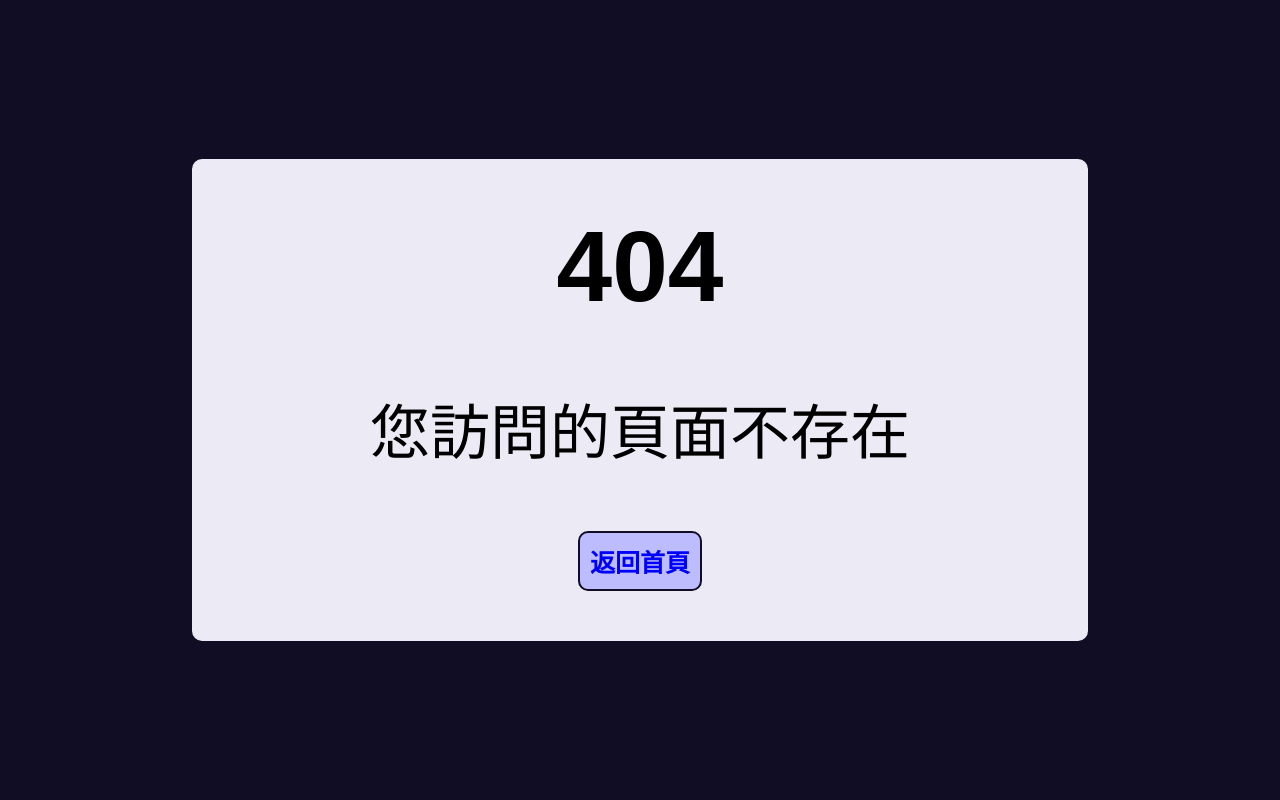
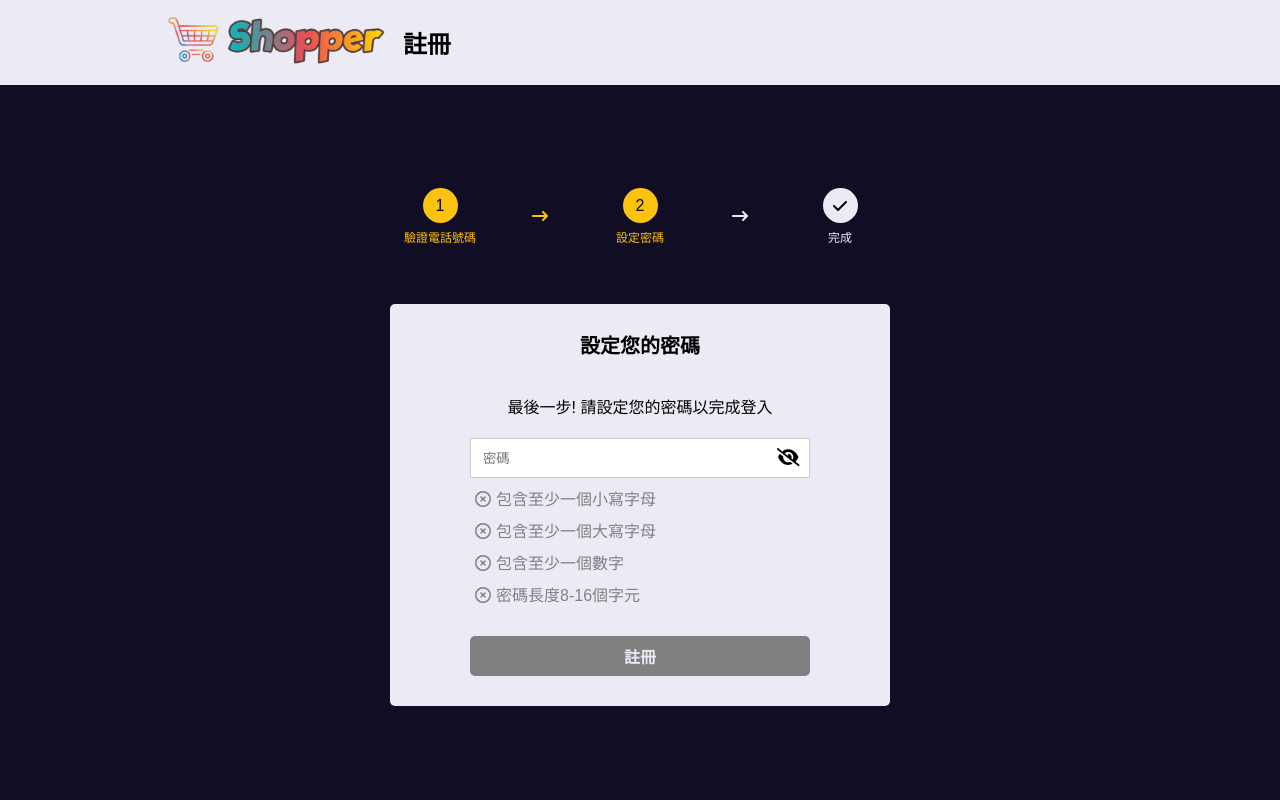
Before and after one commit to Alejandrocsdev/shopper-client, a React (Vite) app: page /password in a window 1280 px wide. Before the commit this address had no page. Shown: the top 800 px of the page. Built offline with nearby package versions, Linux system fonts and the light colour scheme.

Commit message:
add SignUp step 2
- add PasswordCard component.

```diff
--- a/src/App.jsx
+++ b/src/App.jsx
@@ -9,6 +9,7 @@ import Home from './pages/Home'
 import SignUp from './pages/SignUp'
 import SignIn from './pages/SignIn'
 import OtpCard from './pages/SignUpSteps/Step1'
+import PasswordCard from './pages/SignUpSteps/Step2'
 import NotFound from './pages/NotFound'
 
 function App() {
@@ -19,6 +20,7 @@ function App() {
           <Route path="/signUp" element={<SignUp />} />
           <Route path="/signIn" element={<SignIn />} />
           <Route path="/otp" element={<OtpCard />} />
+          <Route path="/password" element={<PasswordCard />} />
 
           <Route path="/" element={<Layout />}>
             {/* 公開路由 */}
--- /dev/null
+++ b/src/components/Sign/Step/PasswordCard/index.jsx
@@ -0,0 +1,134 @@
+// 模組樣式
+import S from './style.module.css'
+// Font Awesome
+import { FontAwesomeIcon } from '@fortawesome/react-fontawesome'
+import { faEye, faEyeSlash } from '@fortawesome/free-solid-svg-icons'
+import { faCircleXmark, faCircleCheck } from '@fortawesome/free-regular-svg-icons'
+// 鉤子函式
+import { useState } from 'react'
+
+// 輸入密碼表單
+function PasswordCard({ onNext, phone, email, isSignUp = false }) {
+  const [showPassword, setShowPassword] = useState(false)
+  const [password, setPassword] = useState('')
+  const [hasTyped, setHasTyped] = useState(false)
+  // 密碼限制
+  const [isLowerCase, setIsLowerCase] = useState(false)
+  const [isUpperCase, setIsUpperCase] = useState(false)
+  const [isLength, setIsLength] = useState(false)
+  const [isNumber, setIsNumber] = useState(false)
+
+  // 切換密碼顯示
+  const togglePassword = () => setShowPassword(!showPassword)
+
+  // 儲存密碼值 / 紀錄是否輸入過
+  const handleChange = (e) => {
+    const value = e.target.value
+    setPassword(value)
+    if (!hasTyped && value !== '') setHasTyped(true)
+    validatePassword(value)
+  }
+
+  // 焦點處理
+  const handleBlur = () => {
+    if (password !== '') setHasTyped(true)
+  }
+
+  // 驗證密碼條件
+  const validatePassword = (value) => {
+    setIsLowerCase(/[a-z]/.test(value))
+    setIsUpperCase(/[A-Z]/.test(value))
+    setIsLength(value.length >= 8 && value.length <= 16)
+    setIsNumber(/\d/.test(value))
+  }
+
+  // 正確/錯誤 圖示
+  const crossIcon = <FontAwesomeIcon className={S.icon} icon={faCircleXmark} />
+  const checkIcon = <FontAwesomeIcon className={S.icon} icon={faCircleCheck} />
+
+  // 密碼有效
+  const isPwdValid = isLowerCase && isUpperCase && isLength && isNumber
+
+  // 條件樣式(綠/紅)
+  const getCriteriaClass = (isValid) => {
+    if (!hasTyped) return ''
+    return isValid ? S.valid : S.invalid
+  }
+
+  // 處理表單提交事件
+  const handleSubmit = async () => {
+    if (isPwdValid) {
+      try {
+        if (isSignUp) {
+          const response = await axios.post(SIGN_UP_URL, { phone, password })
+          const user = response.data.result
+          onNext({ id: user.id, phone })
+        } else {
+          const path = phone ? `/phone/${phone}` : `/email/${email}`
+          const response = await axios.put(`${UPDATE_PASSWORD_URL}/${path}`, { password })
+          onNext({ phone, email })
+        }
+      } catch (err) {
+        console.log('註冊失敗 / 重設密碼失敗')
+      }
+    }
+  }
+
+  return (
+    <>
+      <div className={S.cardText}>
+        <div className={S.text}>
+          {isSignUp ? '最後一步! 請設定您的密碼以完成登入' : '設定一組新密碼給'}
+        </div>
+        {!isSignUp && <div className={S.method}>{phone ? phone : email}</div>}
+      </div>
+      {/* 密碼輸入欄 */}
+      <div className={S.passwordContainer}>
+        <div className={S.password}>
+          <input
+            className={`${S.passwordInput} ${hasTyped && !isPwdValid ? S.warning : ''}`}
+            type={showPassword ? 'text' : 'password'}
+            name="password"
+            placeholder="密碼"
+            value={password}
+            onChange={(e) => handleChange(e)}
+            onBlur={() => handleBlur()}
+            maxLength={16}
+            aria-label="Password"
+          />
+          {/* 顯示密碼 */}
+          <div className={S.eyeContainer} onClick={togglePassword} aria-label="Toggle Password">
+            <FontAwesomeIcon className={S.eye} icon={showPassword ? faEye : faEyeSlash} />
+          </div>
+        </div>
+        {/* 密碼條件 */}
+        <div className={S.criteria}>
+          {/* 小寫 */}
+          <div className={`${S.criteriaText} ${getCriteriaClass(isLowerCase)}`}>
+            <span>{isLowerCase ? checkIcon : crossIcon}</span>
+            <span>包含至少一個小寫字母</span>
+          </div>
+          {/* 大寫 */}
+          <div className={`${S.criteriaText} ${getCriteriaClass(isUpperCase)}`}>
+            <span>{isUpperCase ? checkIcon : crossIcon}</span>
+            <span>包含至少一個大寫字母</span>
+          </div>
+          {/* 數字 */}
+          <div className={`${S.criteriaText} ${getCriteriaClass(isNumber)}`}>
+            <span>{isNumber ? checkIcon : crossIcon}</span>
+            <span>包含至少一個數字</span>
+          </div>
+          {/* 字數 */}
+          <div className={`${S.criteriaText} ${getCriteriaClass(isLength)}`}>
+            <span>{isLength ? checkIcon : crossIcon}</span>
+            <span>密碼長度8-16個字元</span>
+          </div>
+        </div>
+      </div>
+      {/* 執行下一步 */}
+      <div className={`${S.submit} ${isPwdValid ? S.allowed : S.notAllowed}`}>註冊</div>
+    </>
+  )
+}
+
+export default PasswordCard
--- /dev/null
+++ b/src/components/Sign/Step/PasswordCard/style.module.css
@@ -0,0 +1,101 @@
+.cardText {
+  margin: 10px 0;
+}
+
+.text {
+  font-size: 16px;
+  margin-bottom: 10px;
+  text-align: center;
+}
+
+.method {
+  color: orangered;
+  font-weight: 700;
+  letter-spacing: 2px;
+  font-size: 16px;
+  margin-bottom: 10px;
+  text-align: center;
+}
+
+.password {
+  height: 40px;
+  margin-top: 20px;
+  background-color: white;
+  border: 1px solid rgba(0, 0, 0, 0.2);
+  box-shadow: inset 0 2px 0 rgba(0, 0, 0, 0.02);
+  display: flex;
+  position: relative;
+}
+
+.passwordInput {
+  width: 100%;
+  padding: 12px;
+  border: 0;
+  outline: 0;
+}
+
+.warning {
+  background-color: #ffeaed;
+  border: 1px solid #ff424f;
+}
+
+.eyeContainer {
+  position: absolute;
+  right: 10px;
+  top: 50%;
+  transform: translateY(-50%);
+}
+
+.eye {
+  font-size: 18px;
+  cursor: pointer;
+}
+
+.criteriaText {
+  margin-top: 8px;
+  color: gray;
+}
+
+.icon {
+  margin: 0 5px
+}
+
+.submit {
+  height: 40px;
+  margin-top: 30px;
+  font-weight: 700;
+  border-radius: 5px;
+  color: #ECEBF5;
+  background-color: #100D25;
+  display: flex;
+  justify-content: center;
+  align-items: center;
+  cursor: pointer;
+}
+
+.notAllowed {
+  background-color: gray;
+  cursor: not-allowed;
+}
+
+.allowed:hover {
+  background-color: hsl(248, 48%, 40%)
+}
+
+.valid {
+  color: green;
+}
+
+.invalid {
+  color: red;
+}
+
+@media (max-width: 650px) {
+  .text {
+    font-size: 14px;
+  }
+
+  .criteriaText {
+    font-size: 14px;
+  }
+}
--- /dev/null
+++ b/src/pages/SignUpSteps/Step2.jsx
@@ -0,0 +1,18 @@
+// 組件
+import Step from '../../components/Sign/Step'
+import PasswordCard from '../../components/Sign/Step/PasswordCard'
+
+// 註冊(2): 設定密碼
+function Step2({ onNext, phone }) {
+  return (
+    <Step
+      pageName="註冊"
+      steps={true}
+      step={2}
+      cardName="設定您的密碼"
+      main={<PasswordCard onNext={onNext} phone={phone} isSignUp={true} />}
+    />
+  )
+}
+
+export default Step2
```
